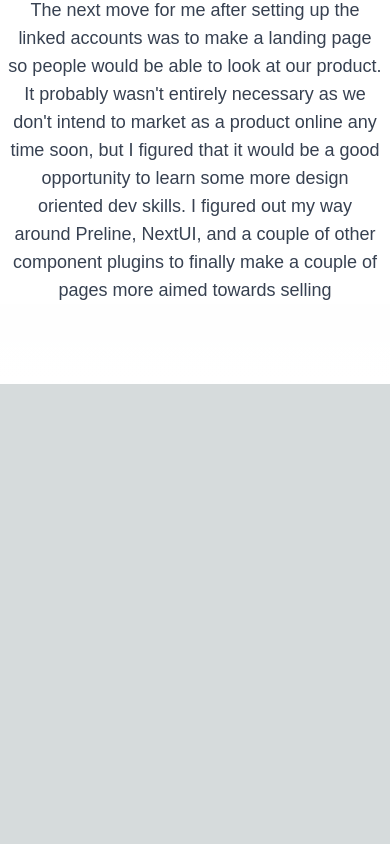
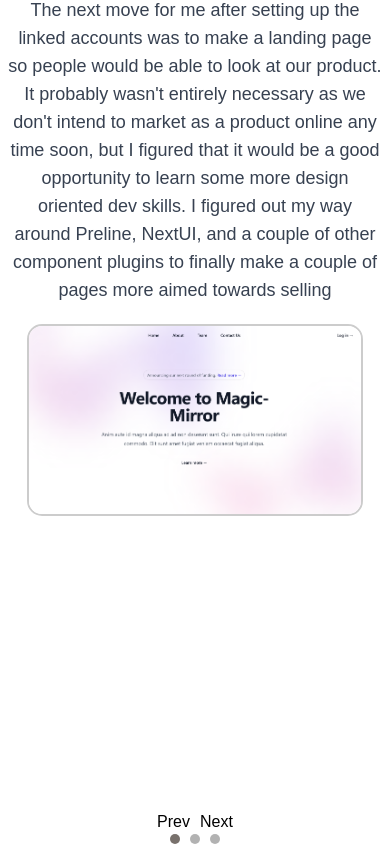
Before and after one commit to matthue-lee/personal-website, a Next.js app: page /magic-mirror in a window 390 px wide. Shown: the part 2671-3515 px from the top of the page. Before the commit the page ends 3055 px from the top, so only its background shows below. Built offline with nearby package versions, Linux system fonts and the light colour scheme; a web font is replaced by a local one.

Commit message:
updated cv

```diff
--- a/src/app/cover-letter/page.js
+++ b/src/app/cover-letter/page.js
@@ -23,7 +23,7 @@
           C++, Python, R, LabView, ARDUINO, and HTML.
         </p>
         <p className="mt-4">
-          I also spent my last summer working for Allsite.AI, a small startup
+          I also spent the summer of 2023 working for Allsite.AI, a small startup
           specialising in creating a generative AI to speed up the site
           development process. In this role I worked primarily in Python, with
           some time spent in C++. I also had the opportunity to gain a number of
@@ -42,7 +42,11 @@
           I will use to benefit your workplace. Alongside being Club Captain of
           the Snowsports Club, I founded the Surf Club. As Club Captain of the
           Snowsports club I&#39;m in charge of organising events for our 600+
-          members, while the surf club I founded already has over 100 members.
+          members, while the surf club I founded already has over 100 members. These two
+          roles I held from 2020-2024 gave me the opportunity to improve my organisation and
+          communication skills, as well as practice effective time management as I juggled
+          the responsibilities of Uni, work, and the clubs.
+
         </p>
         <p className="mt-4">
           Please take a look at my Github, as I believe it showcases my strong
@@ -54,8 +58,8 @@
           completely polished as it&#39;s still a WIP)
         </p>
         <p className="mt-4">
-          As you can see, when I&#39;m passionate about an activity, I am
-          willing to work hard towards it. Thank you for taking the time to read this,
+          I&#39;m a passionate and hard worker, and am keen to use my skills to positively
+          benefit your workplace. Thank you for taking the time to read this,
           and please don&#39;t hesitate to get in touch if you think I&#39;d be a good fit
           for your team
         </p>
--- a/src/app/magic-mirror/page.js
+++ b/src/app/magic-mirror/page.js
@@ -1,5 +1,6 @@
 'use client'
 import React, { useState, useRef, useEffect, useCallback} from 'react';
+import Carousel from '../../components/Carousel'
 import '../globals.css'
 
 export default function Page() {
@@ -276,7 +277,7 @@
       </div>
 
         {/* Fourth paragraph */}
-      <p className="mb-20 mt-36 md:px-10 text-gray-700 text-lg md:text-2xl">
+      <p className="mb-5 mt-36 md:px-10 text-gray-700 text-lg md:text-2xl">
           The next move for me after setting up the linked accounts was to make a landing page so people would be able to look at our product.
           It probably wasn&#39;t entirely necessary as we don&#39;t intend to market as a product online any time soon, but I figured
           that it would be a good opportunity to learn some more design oriented dev skills. I figured out my way around Preline, NextUI,
@@ -284,6 +285,7 @@
         </p>
 
       {/* CAROUSEL */}
+      <Carousel/>
 
       </div>
 
--- a/src/components/Carousel.js
+++ b/src/components/Carousel.js
@@ -1,13 +1,39 @@
 // components/Carousel.js
-import React, { useCallback } from 'react'
-import useEmblaCarousel from 'embla-carousel-react'
-import '../css/embla.css' // Adjust the path to your CSS
+import React, { useCallback, useEffect, useState } from 'react';
+import useEmblaCarousel from 'embla-carousel-react';
+import '../css/embla.css'; // Adjust the path to your CSS
 
 const Carousel = () => {
-  const [emblaRef, emblaApi] = useEmblaCarousel({ loop: true })
+  const [emblaRef, emblaApi] = useEmblaCarousel({ loop: true });
+  const [dots, setDots] = useState([]);
 
-  const scrollPrev = useCallback(() => emblaApi && emblaApi.scrollPrev(), [emblaApi])
-  const scrollNext = useCallback(() => emblaApi && emblaApi.scrollNext(), [emblaApi])
+  const scrollPrev = useCallback(() => emblaApi && emblaApi.scrollPrev(), [emblaApi]);
+  const scrollNext = useCallback(() => emblaApi && emblaApi.scrollNext(), [emblaApi]);
+
+  useEffect(() => {
+    if (!emblaApi) return;
+
+    // Initialize dots
+    const slides = emblaApi.slideNodes();
+    const newDots = slides.map((_, index) => ({
+      active: false,
+      index
+    }));
+    setDots(newDots);
+
+    const updateDots = () => {
+      const index = emblaApi.selectedScrollSnap();
+      setDots(prevDots =>
+        prevDots.map(dot => ({
+          ...dot,
+          active: dot.index === index
+        }))
+      );
+    };
+
+    updateDots(); // Initial update
+    emblaApi.on('select', updateDots); // Update dots on slide change
+  }, [emblaApi]);
 
   return (
     <section className="embla">
@@ -45,8 +71,18 @@
           Next
         </button>
       </div>
+
+      <div className="embla__dots">
+        {dots.map(dot => (
+          <button
+            key={dot.index}
+            className={`embla__dot ${dot.active ? 'embla__dot--active' : ''}`}
+            onClick={() => emblaApi.scrollTo(dot.index)}
+          />
+        ))}
+      </div>
     </section>
-  )
-}
+  );
+};
 
-export default Carousel
+export default Carousel;
--- a/src/css/embla.css
+++ b/src/css/embla.css
@@ -25,8 +25,8 @@
 }
 
 .embla__slide__img {
-  max-width: 70%;
-  max-height: 70%;
+  max-width: 90%;
+  max-height: 90%;
   object-fit: cover;
   border-radius: 15px; /* Adjust this value for the desired roundness */
   position: relative; /* Ensure images are properly positioned */
@@ -37,7 +37,7 @@
 
 .embla__controls {
   position: absolute;
-  bottom: 10px; /* Space from the bottom to avoid overlap */
+  bottom:   10px; /* Space from the bottom to avoid overlap */
   left: 50%;
   transform: translateX(-50%);
   display: flex;
@@ -50,7 +50,7 @@
   background: #fff;
   border: none;
   cursor: pointer;
-  padding: 10px;
+  /* padding: 10px; */
   margin: 0 5px; /* Add space between buttons */
 }
 
@@ -59,3 +59,16 @@
   justify-content: center;
   margin-top: 10px;
 }
+
+.embla__dot {
+  width: 10px;
+  height: 10px;
+  border-radius: 50%;
+  background-color: rgba(0, 0, 0, 0.3); /* Default dot color */
+  margin: 0 5px; /* Space between dots */
+  cursor: pointer;
+}
+
+.embla__dot--active {
+  background-color: #78716c; /* Active dot color */
+}
```
Also changed, not shown: src/components/EmblaCarouselArrowButtons.js (deleted, +0 -27 lines), src/components/EmblaCarouselDotButton.js (deleted, +0 -26 lines), src/components/codeBlock.js (deleted, +0 -18 lines), src/components/accordionItem.js (added).
